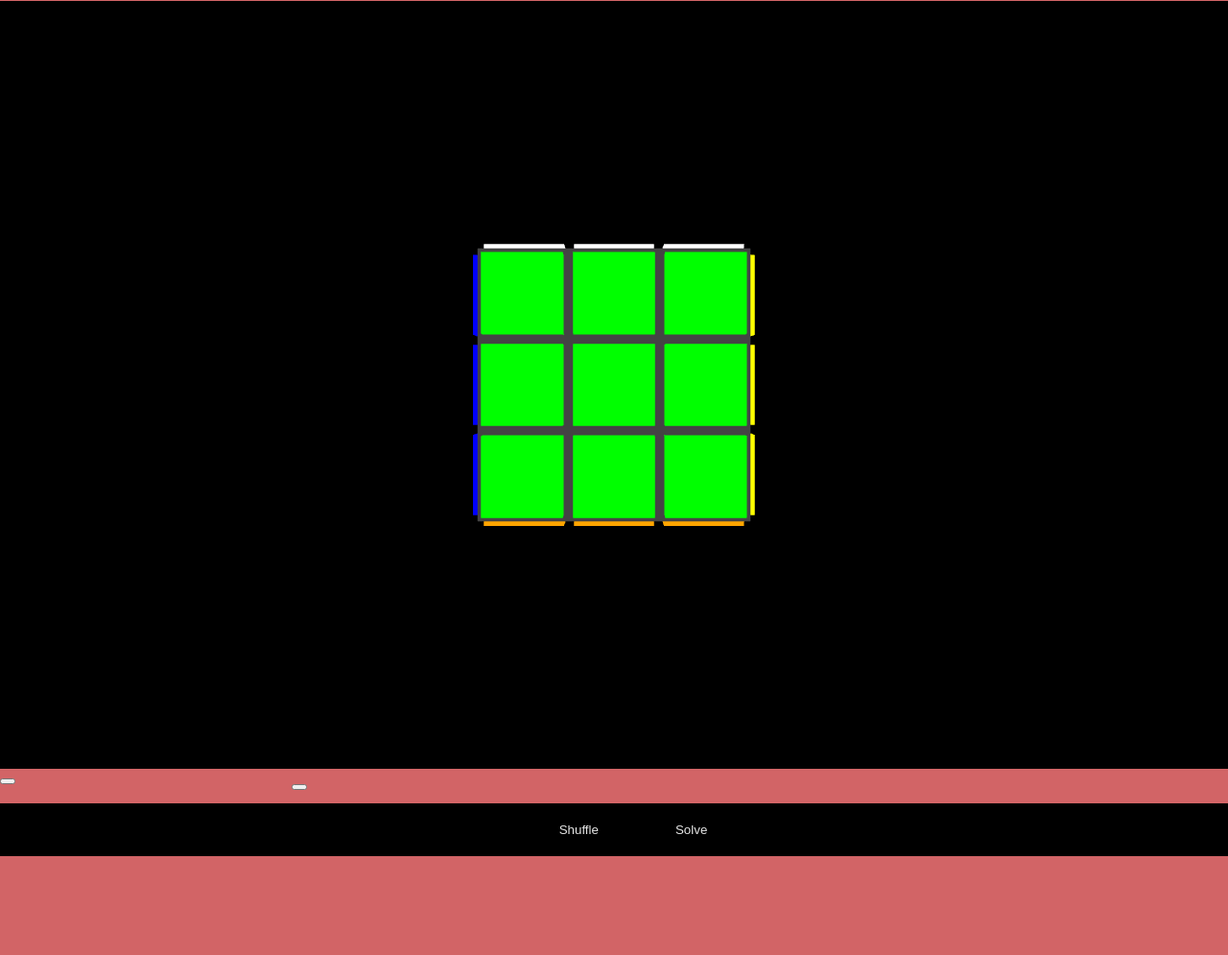
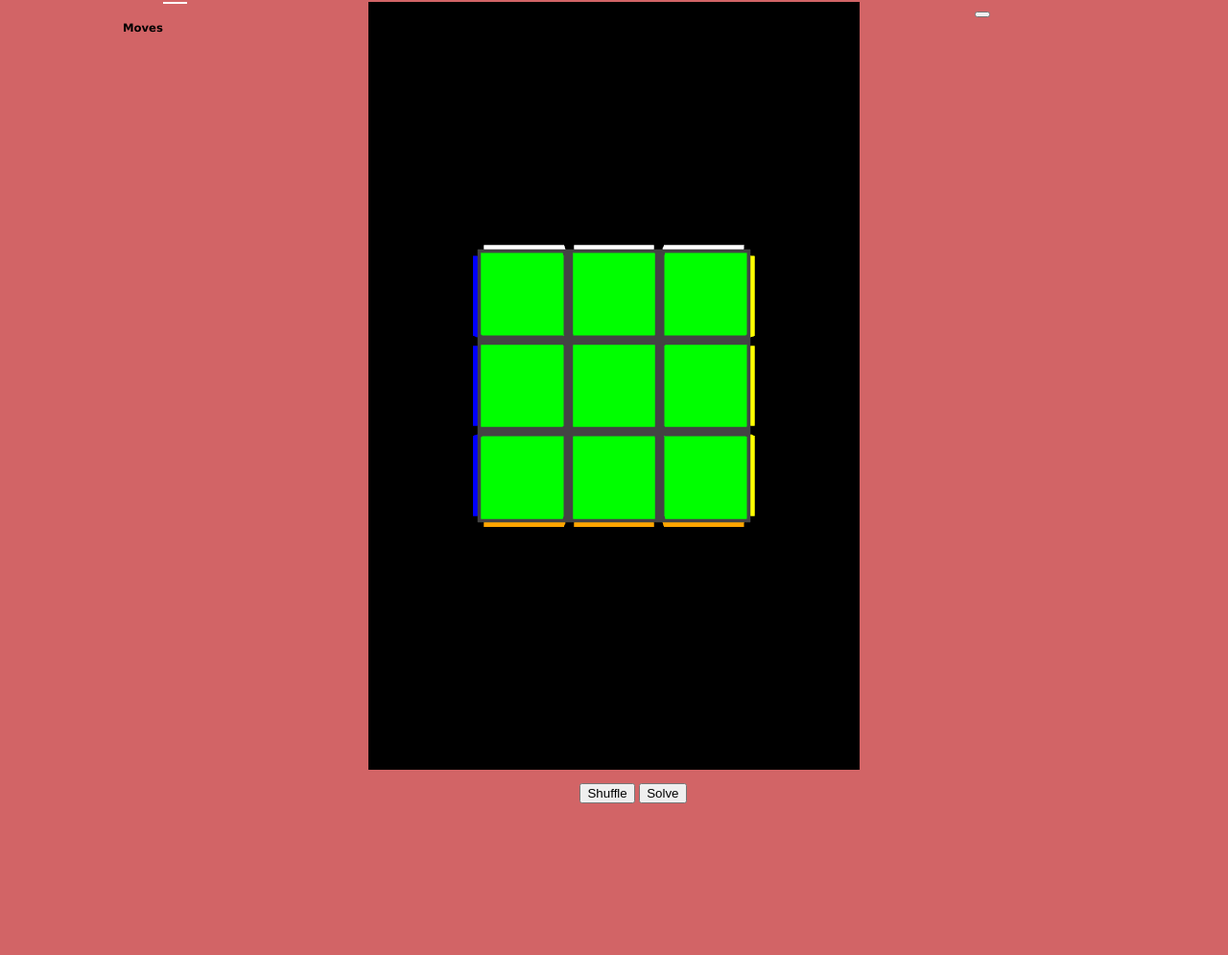
Before and after one commit to ChadleyM/RubixCube, a website built with webpack: page public/play-game/play-game.html in a window 1280 px wide. Shown: the part 609-1604 px from the top of the page at 96% size. Before the commit the page ends 1515 px from the top, so only its background shows below. Built offline with nearby package versions, Linux system fonts and the light colour scheme.

Commit message:
#7: updated UI

```diff
--- a/public/css/style.css
+++ b/public/css/style.css
@@ -1,121 +1,4 @@
 
-body {
-  margin: 0;
-  font: 14px "Lucida Grande", Helvetica, Arial, sans-serif;
-}
-
-h1 {
-  text-align: center;
-}
-
-#game {
-  /* display: flex;
-  justify-content: center; */
-  height: 100%;
-  width: 100%;
-}
-
-canvas {
-  display: flex;
-  justify-content: center;
-  width: 50%;
-  height: 100%;
-}
-
-<<<<<<< HEAD
-#a {
-  display: flex;
-  justify-content: left;
-  width: 25%;
-  height: 100%;
-}
-
-#b {
-  display: flex;
-  justify-content: right;
-  width: 25%;
-  height: 100%;
-}
-
-#btn-group-cube-options {
-  display: flex;
-  justify-content: center;
-  background-color: #000000;
-}
-
-
-#btn-group-cube-options button {
-  background-color: #000000;
-  color: #e5e5e5;
-  border: none;
-  padding: 20px 40px; /* Some padding */
-  cursor: pointer; /* Pointer/hand icon */
-  float: left; /* Float the buttons side by side */
-  display: flex;
-}
-/*
-#btn-group-cube-options button:not(:last-child) {
-  border-right: none; /* Prevent double borders
-} */
-
-/* Clear floats (clearfix hack) */
-#btn-group-cube-options:after {
-  content: "";
-  clear: both;
-  display: flex;
-}
-
-
-/* Add a background color on hover */
-#btn-group-cube-options button:hover {
-  color: aqua;
-}
-
-#btn-group-cube-options button:active {
-  /* background-color: #e5e5e5;
-  color: #000000; */
-  border: 1px solid aqua;
-  border-radius:50px;
-  /* transition: 0.5s; */
-}
-
-/* .cube-controls{
-  width: fit-content;
-  height: fit-content;
-  background: #878686;
-  text-align: center;
-  position:absolute;
-  right: 15%;
-  top: 30%;
-  padding: 10px;
-  box-shadow: 1px 2px 3px 0px rgba(0,0,0,0.10);
-  border-radius: 6px;
-  display: flex;
-}
-.cube-controls .show {
-  visibility: visible;
-}
-
-.cube-controls .hide {
-  visibility:hidden
-}
-.btn-cube-control{
-  width: 50px;
-  height: 50px;
-  margin: 5px;
-}
-.btn-inverse{
-  width:  150px;
-  height: 40px;
-  margin: 5px;
-}
-.close-controls{
-  display:flex;
-  justify-content: flex-end;
-  margin: 2px 80%;
-}
-.logo {
-=======
 .navContainer {
     display: flex;
     position: relative;
@@ -132,7 +15,6 @@ canvas {
 }
 
 .logo{
->>>>>>> d708af9b524d6cdce5a34c7ab1eb89188935dd10
     float: left;
     height: 80px;
     width: 80px;
@@ -187,6 +69,7 @@ canvas {
     }
  }
 
+
 /* FOR MOBILE DEVICES: Android, iPhone, etc */
 @media (max-width: 810px) {
     .menuBtn {
@@ -224,36 +107,6 @@ canvas {
     }
   }
 
-.rubik-white :hover {
-  color: black;
-  background-color: white;
-}
-
-.rubik-red :hover {
-  color: black;
-  background-color: red;
-}
-
-.rubik-blue :hover {
-  color: white;
-  background-color: blue;
-}
-
-.rubik-orange :hover {
-  color: black;
-  background-color: orange;
-}
-
-.rubik-green :hover {
-  color: white;
-  background-color: green;
-}
-
-.rubik-yellow :hover {
-  color: black;
-  background-color: yellow;
-}
-
     /*
   Optional sexy scroll bar
 
--- /dev/null
+++ b/public/play-game/css/play-game.css
@@ -0,0 +1,109 @@
+
+body {
+    margin: 0;
+    font: 14px "Lucida Grande", Helvetica, Arial, sans-serif;
+}
+
+h1 {
+    text-align: center;
+}
+
+container{
+    padding: 10%;
+}
+
+.game-container{
+    display: flex;
+}
+
+#game {
+    /* display: flex;
+    justify-content: center; */
+    height: 50%;
+    width: 50%;
+}
+
+canvas {
+    width: 100%;
+    height: 100%;
+}
+
+.moves {
+    width: 25%;
+    height: 50%;
+}
+
+.movesHeader {
+  width: 100%;
+  height: 10%;
+  display: flex;
+}
+
+.headerText {
+    /* display: inline-block; */
+    width: 90%;
+    height: 100%;
+    background-color: #000;
+    color: #FFF;
+    font-size: 15px;
+    vertical-align: middle;
+}
+
+/* Style the button that is used to open and close the collapsible content */
+.collapsible {
+    /* display: inline-block; */
+    width: 10%;
+    height: 100%;
+    background-color: #FFF;
+    border: none;
+    /* vertical-align: middle; */
+  }
+
+
+.movesContent {
+  width: 100%;
+  height: 90%;
+}
+
+  /* Style the collapsible content. Note: hidden by default
+  .content {
+    padding: 0 18px;
+    display: none;
+    overflow: hidden;
+    background-color: #f1f1f1;
+  } */
+
+.cubeControls {
+    width: 25%;
+    height: 100%;
+}
+
+  .rubik-white :hover {
+    color: black;
+    background-color: white;
+  }
+
+  .rubik-red :hover {
+    color: black;
+    background-color: red;
+  }
+
+  .rubik-blue :hover {
+    color: white;
+    background-color: blue;
+  }
+
+  .rubik-orange :hover {
+    color: black;
+    background-color: orange;
+  }
+
+  .rubik-green :hover {
+    color: white;
+    background-color: green;
+  }
+
+  .rubik-yellow :hover {
+    color: black;
+    background-color: yellow;
+  }
--- a/public/play-game/js/Cube.js
+++ b/public/play-game/js/Cube.js
@@ -17,7 +17,6 @@ class Cube {
     this.object = new THREE.Object3D();
     this.game.world.scene.add(this.object);
     this.cubeFaces = Array()
-    console.log('bruh')
   }
 
   init() {
--- a/public/play-game/js/Game.js
+++ b/public/play-game/js/Game.js
@@ -16,6 +16,7 @@ class Game {
     this.init();
 
     this.controls = new THREE.OrbitControls(this.world.camera,this.world.renderer.domElement);
+    this.controls.noZoom = true;
     this.world.update();
     console.log('hello')
   }
--- a/public/play-game/play-game.html
+++ b/public/play-game/play-game.html
@@ -4,6 +4,7 @@
   <head>
     <title>Play Game</title>
     <link rel="stylesheet" type="text/css" href="../css/style.css" />
+    <link rel="stylesheet" type="text/css" href="css/play-game.css" />
     <script type="module" src="../js/Navbar.js" async></script>
     <!--Put local css stylesheet here if necessary-->
     <meta charset="UTF-8">
@@ -25,20 +26,36 @@
                 Etiam molestie nulla non elit porta suscipit. Sed id erat nec eros accumsan egestas. Maecenas sed augue quis nibh eleifend condimentum et at velit. Quisque non egestas elit. Fusce feugiat viverra est ut ultrices. Aliquam at semper tellus, vitae convallis sem. Suspendisse potenti. Pellentesque quis cursus diam, a cursus orci. In consequat lorem id magna cursus molestie eu sit amet leo. Suspendisse felis purus, tincidunt at nunc vehicula, porta fermentum quam. Praesent placerat, tellus eu dignissim rhoncus, tellus tellus congue libero, a posuere sem ante non odio. Vivamus dapibus laoreet rhoncus. Aliquam erat volutpat.
             </p>
         </section>
-    </main>
         <container>
           <h1>Rubix Cube!</h1>
           <!--3D canvas-->
                 <!--3D canvas-->
-      <div id="game-container">
+        <div class="game-container">
+
+          <div class="moves">
+
+            <div class="movesHeader">
+              <h5 id="headerText">Moves</h5>
+              <button type="button" class="collapsible"></button>
+            </div>
+
+            <div class="movesContent">
+
+            </div>
+            <!-- <div class="content">
+              <p>Lorem ipsum...</p>
+            </div>
+             -->
+          </div>
+
           <div id="game"></div>
-        <div id="a">
+
+          <div class="cubeControls">
             <button></button>
           </div>
-        <div id="b">
-          <button></button>
+
         </div>
-      </div>
+
         <menu id="btn-group-cube-options">
           <button>Shuffle</button>
           <button>Solve</button>
@@ -66,8 +83,9 @@
         </section>
         </div>
            -->
-        <section id="game"></section>
         </container>
+    </main>
+
     <script src="https://cdnjs.cloudflare.com/ajax/libs/three.js/r128/three.js"></script>
     <script src="../lib/OrbitControls.js"></script>
     <script src="./dist/bundle.js" type="text/javascript"></script>
```
Lines whose indentation alone changed are shown as unchanged.
